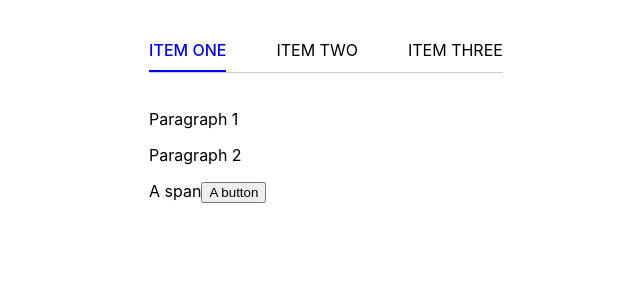
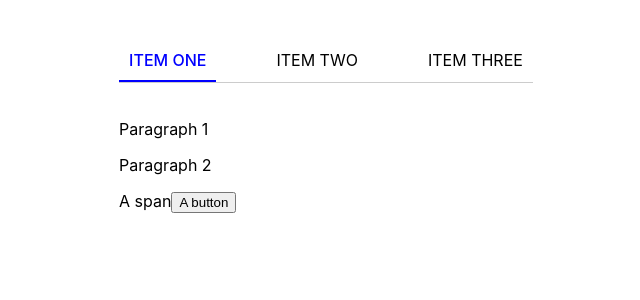
Before and after one commit to huonglt/tabs-app, a React (Create React App) app: page / in a window 1280 px wide. Shown: the top 300 px of the page, without its empty margins (314-954 px from the left). Built offline with nearby package versions, Linux system fonts and the light colour scheme.

Commit message:
add padding for Tab component

```diff
--- a/src/components/tabs/tabs.css
+++ b/src/components/tabs/tabs.css
@@ -25,7 +25,7 @@
   overflow: visible;
   display: inline;
   cursor: pointer;
-  padding-bottom: 10px;
+  padding: 10px;
 }
 
 [role="tab"]:not(:last-child) {
```
